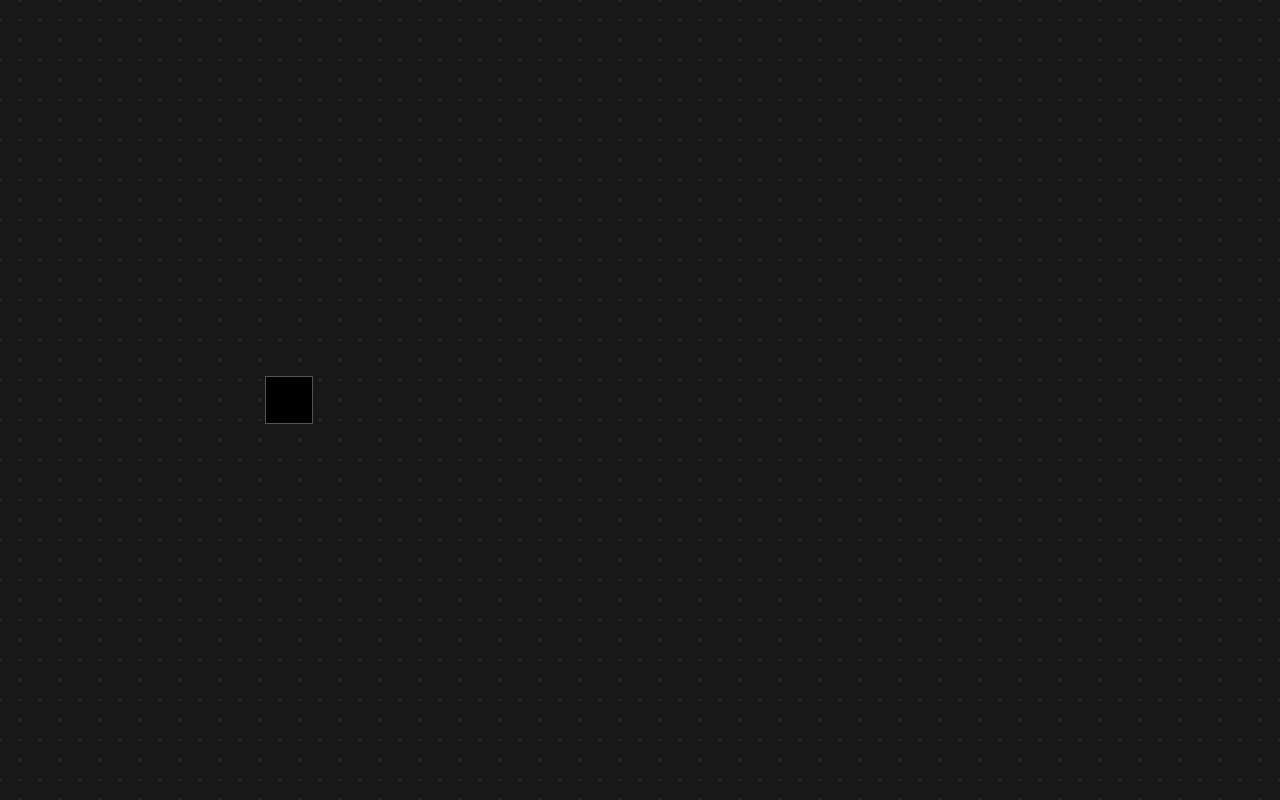
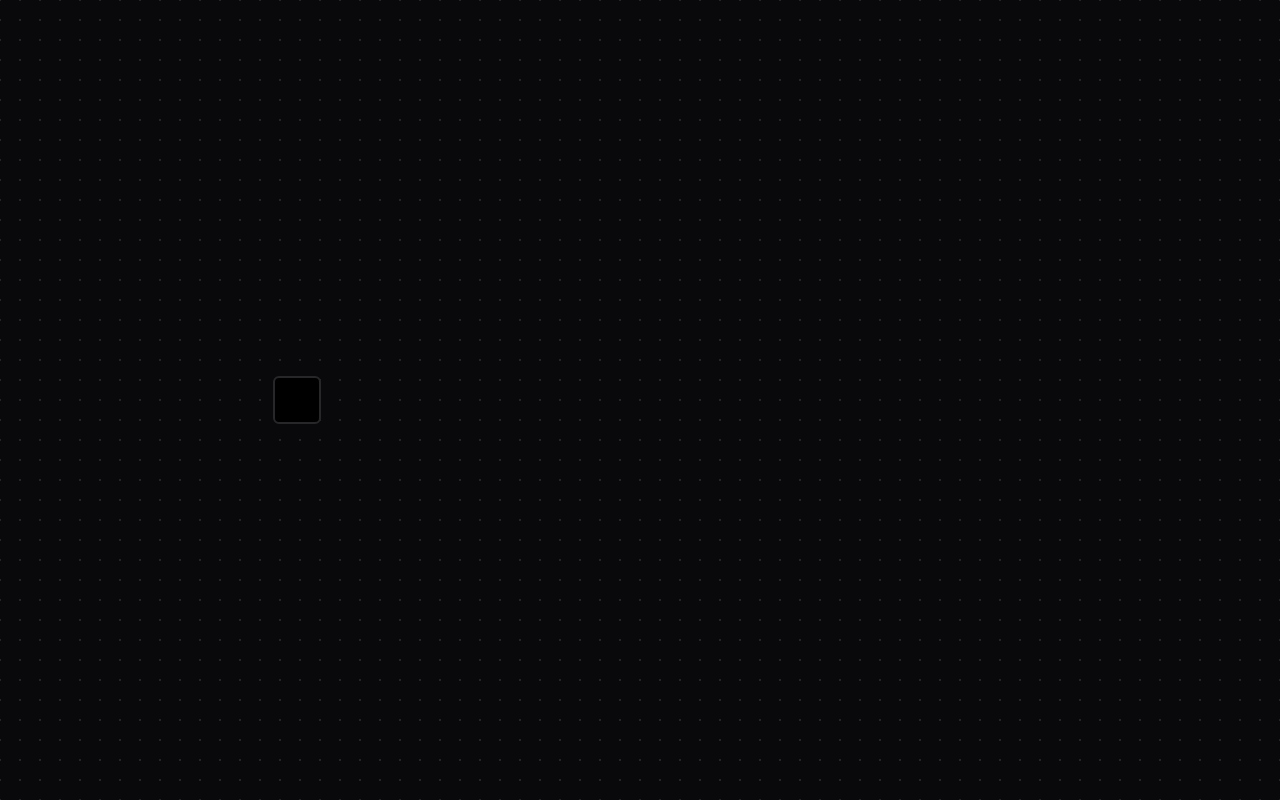
Before and after one commit to minollisantiago/Plots_workbench, a React (Vite) app in the folder client/: page / in a window 1280 px wide. Built offline with nearby package versions, Linux system fonts and the light colour scheme.

Commit message:
Improving the color-picker component
Style, for the shadcn popOver and the react-colorful components

```diff
--- a/client/src/components/plots/color-picker.tsx
+++ b/client/src/components/plots/color-picker.tsx
@@ -17,19 +17,21 @@ const ColorPicker = ({ initialColor = "#000000", onChange }: ColorPickerProps) =
 
   return (
 
+    <div className="flex items-center justify-center w-16 h-16">
       <Popover>
         <PopoverTrigger>
-        <div className="w-12 h-12 border border-zinc-600 cursor-pointer" style={{ backgroundColor: color }}></div>
+          <div className="w-12 h-12 border-2 border-muted rounded-md cursor-pointer" style={{ backgroundColor: color }}></div>
         </PopoverTrigger>
-      <PopoverContent className="w-auto p-3">
-        <div className="flex flex-col gap-2">
-          <HexColorPicker color={color} onChange={handleChange} />
+        <PopoverContent className="w-auto p-3" align="center">
+          <div className="custom-color-picker w-[180px] sm:w-[200px] md:w-[220px] lg:w-[240px] xl:w-[260px] flex flex-col gap-2">
+            <HexColorPicker color={color} onChange={handleChange} className="border [&>div]:!rounded-none" />
             <div className="flex items-center justify-center">
-            <span className="text-sm">{color}</span>
+              <span className="text-base text-muted-foreground font-mono">{color}</span>
             </div>
           </div>
         </PopoverContent>
       </Popover>
+    </div>
 
   );
 };
--- a/client/src/components/plots/plot-canvas.tsx
+++ b/client/src/components/plots/plot-canvas.tsx
@@ -2,7 +2,7 @@ import ColorPicker from "@/components/plots/color-picker";
 
 const PlotCanvas = () => {
   return (
-    <div id="mainContainer" className="content-grid place-content-center h-screen w-screen relative bg-primary text-primary-foreground">
+    <div id="mainContainer" className="content-grid place-content-center h-screen w-screen relative">
 
       <ColorPicker />
 
--- a/client/src/styles/globals.css
+++ b/client/src/styles/globals.css
@@ -59,48 +59,16 @@
     z-index: -1;
   }
 
-  .mask {
-    background: #F23568;
-    mask-image: url(../assets/mask.svg);
-    mask-repeat: no-repeat;
-    mask-size: 42px;
+  /* React-colorful overrides ----------------------------*/
+
+  .custom-color-picker .react-colorful {
+    width: 100%;
   }
 
-  /* Links ----------------------------*/
-
-  .carousel-content {
-    animation: track-translate 10s infinite linear;
-  }
-
-  @keyframes track-translate {
-    0% {
-      transform: translateX(0);
-    }
-
-    100% {
-      transform: translateX(-50%);
-    }
-  }
-
-  @media (prefers-reduced-motion: no-preference) {
-    .logo-link:hover .logo {
-      animation: logo-spin infinite 20s linear;
-    }
-  }
-
-  .logo:hover {
-    filter: drop-shadow(0 0 2em #646cffaa);
-  }
-
-
-  @keyframes logo-spin {
-    from {
-      transform: rotate(0deg);
-    }
-
-    to {
-      transform: rotate(360deg);
-    }
+  .custom-color-picker .react-colorful__pointer {
+    border-width: 3px;
+    width: 32px;
+    height: 32px;
   }
 
   :root {
--- a/client/src/styles/style.css
+++ b/client/src/styles/style.css
@@ -792,26 +792,16 @@ select {
   z-index: -1;
 }
 
-/* Links ----------------------------*/
+/* React-colorful overrides ----------------------------*/
 
-@keyframes track-translate {
-  0% {
-    transform: translateX(0);
-  }
-
-  100% {
-    transform: translateX(-50%);
-  }
+.custom-color-picker .react-colorful {
+  width: 100%;
 }
 
-@keyframes logo-spin {
-  from {
-    transform: rotate(0deg);
-  }
-
-  to {
-    transform: rotate(360deg);
-  }
+.custom-color-picker .react-colorful__pointer {
+  border-width: 3px;
+  width: 32px;
+  height: 32px;
 }
 
 :root {
@@ -842,6 +832,33 @@ select {
   --radius: 0.5rem;
 }
 
+.dark {
+  --background: 240 10% 3.9%;
+  --foreground: 0 0% 98%;
+  --card: 240 10% 3.9%;
+  --card-foreground: 0 0% 98%;
+  --popover: 240 10% 3.9%;
+  --popover-foreground: 0 0% 98%;
+  --primary: 0 0% 98%;
+  --primary-foreground: 240 5.9% 10%;
+  --secondary: 240 3.7% 15.9%;
+  --secondary-foreground: 0 0% 98%;
+  --muted: 240 3.7% 15.9%;
+  --muted-foreground: 240 5% 64.9%;
+  --accent: 240 3.7% 15.9%;
+  --accent-foreground: 0 0% 98%;
+  --destructive: 0 62.8% 30.6%;
+  --destructive-foreground: 0 0% 98%;
+  --border: 240 3.7% 15.9%;
+  --input: 240 3.7% 15.9%;
+  --ring: 240 4.9% 83.9%;
+  --chart-1: 220 70% 50%;
+  --chart-2: 160 60% 45%;
+  --chart-3: 30 80% 55%;
+  --chart-4: 280 65% 60%;
+  --chart-5: 340 75% 55%;
+}
+
 * {
   border-color: hsl(var(--border));
 }
@@ -851,12 +868,20 @@ body {
   color: hsl(var(--foreground));
 }
 
+.absolute {
+  position: absolute;
+}
+
 .relative {
   position: relative;
 }
 
 .z-50 {
   z-index: 50;
+}
+
+.m-auto {
+  margin: auto;
 }
 
 .flex {
@@ -871,6 +896,14 @@ body {
   height: 100vh;
 }
 
+.h-24 {
+  height: 6rem;
+}
+
+.h-16 {
+  height: 4rem;
+}
+
 .w-12 {
   width: 3rem;
 }
@@ -879,12 +912,28 @@ body {
   width: 18rem;
 }
 
+.w-\[200px\] {
+  width: 200px;
+}
+
 .w-auto {
   width: auto;
 }
 
 .w-screen {
   width: 100vw;
+}
+
+.w-\[180px\] {
+  width: 180px;
+}
+
+.w-24 {
+  width: 6rem;
+}
+
+.w-16 {
+  width: 4rem;
 }
 
 .cursor-pointer {
@@ -897,6 +946,10 @@ body {
 
 .place-content-center {
   place-content: center;
+}
+
+.place-items-center {
+  place-items: center;
 }
 
 .items-center {
@@ -919,19 +972,21 @@ body {
   border-width: 1px;
 }
 
-.border-slate-300 {
-  --tw-border-opacity: 1;
-  border-color: rgb(203 213 225 / var(--tw-border-opacity, 1));
+.border-2 {
+  border-width: 2px;
 }
 
-.border-zinc-400 {
-  --tw-border-opacity: 1;
-  border-color: rgb(161 161 170 / var(--tw-border-opacity, 1));
+.border-4 {
+  border-width: 4px;
 }
 
-.border-zinc-800 {
+.border-border {
+  border-color: hsl(var(--border));
+}
+
+.border-zinc-100 {
   --tw-border-opacity: 1;
-  border-color: rgb(39 39 42 / var(--tw-border-opacity, 1));
+  border-color: rgb(244 244 245 / var(--tw-border-opacity, 1));
 }
 
 .border-zinc-600 {
@@ -939,12 +994,21 @@ body {
   border-color: rgb(82 82 91 / var(--tw-border-opacity, 1));
 }
 
+.border-muted-foreground {
+  border-color: hsl(var(--muted-foreground));
+}
+
+.border-muted {
+  border-color: hsl(var(--muted));
+}
+
 .bg-popover {
   background-color: hsl(var(--popover));
 }
 
-.bg-primary {
-  background-color: hsl(var(--primary));
+.bg-rose-400 {
+  --tw-bg-opacity: 1;
+  background-color: rgb(251 113 133 / var(--tw-bg-opacity, 1));
 }
 
 .p-3 {
@@ -955,17 +1019,25 @@ body {
   padding: 1rem;
 }
 
-.text-sm {
-  font-size: 0.875rem;
-  line-height: 1.25rem;
+.align-middle {
+  vertical-align: middle;
+}
+
+.font-mono {
+  font-family: GeistMono, ui-monospace, SFMono-Regular, Menlo, Monaco, Consolas, "Liberation Mono", "Courier New", monospace;
+}
+
+.text-base {
+  font-size: 1rem;
+  line-height: 1.5rem;
+}
+
+.text-muted-foreground {
+  color: hsl(var(--muted-foreground));
 }
 
 .text-popover-foreground {
   color: hsl(var(--popover-foreground));
-}
-
-.text-primary-foreground {
-  color: hsl(var(--primary-foreground));
 }
 
 .shadow-md {
@@ -991,11 +1063,6 @@ body {
     opacity: var(--tw-exit-opacity, 1);
     transform: translate3d(var(--tw-exit-translate-x, 0), var(--tw-exit-translate-y, 0), 0) scale3d(var(--tw-exit-scale, 1), var(--tw-exit-scale, 1), var(--tw-exit-scale, 1)) rotate(var(--tw-exit-rotate, 0));
   }
-}
-
-.hover\:border-gray-300:hover {
-  --tw-border-opacity: 1;
-  border-color: rgb(209 213 219 / var(--tw-border-opacity, 1));
 }
 
 .data-\[state\=open\]\:animate-in[data-state="open"] {
@@ -1049,3 +1116,47 @@ body {
 .data-\[side\=top\]\:slide-in-from-bottom-2[data-side="top"] {
   --tw-enter-translate-y: 0.5rem;
 }
+
+@media (min-width: 435px) {
+  .sm\:w-\[220px\] {
+    width: 220px;
+  }
+
+  .sm\:w-\[200px\] {
+    width: 200px;
+  }
+}
+
+@media (min-width: 768px) {
+  .md\:w-\[240px\] {
+    width: 240px;
+  }
+
+  .md\:w-\[220px\] {
+    width: 220px;
+  }
+}
+
+@media (min-width: 1024px) {
+  .lg\:w-\[260px\] {
+    width: 260px;
+  }
+
+  .lg\:w-\[240px\] {
+    width: 240px;
+  }
+}
+
+@media (min-width: 1280px) {
+  .xl\:w-\[280px\] {
+    width: 280px;
+  }
+
+  .xl\:w-\[260px\] {
+    width: 260px;
+  }
+}
+
+.\[\&\>div\]\:\!rounded-none>div {
+  border-radius: 0px !important;
+}
--- a/client/tailwind.config.js
+++ b/client/tailwind.config.js
@@ -3,7 +3,7 @@ const defaultTheme = require('tailwindcss/defaultTheme')
 module.exports = {
   darkMode: ['selector', 'class'],
   content: [
-    "./src/**/*.{js,jsx,ts,tsx}",
+    "./index.html", "./src/**/*.{js,jsx,ts,tsx}",
   ],
   theme: {
     screens: {
```
Lines whose indentation alone changed are shown as unchanged.
